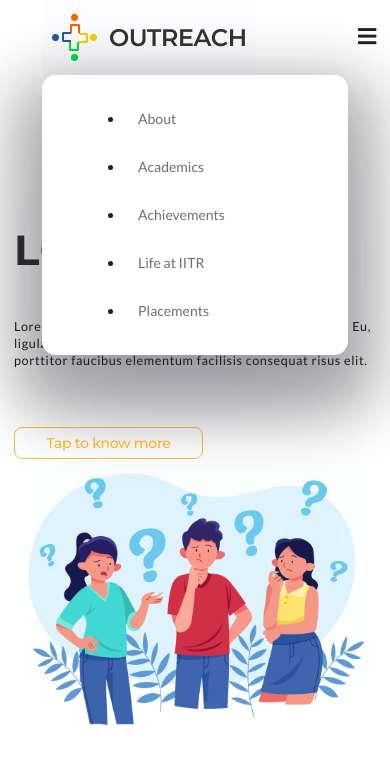
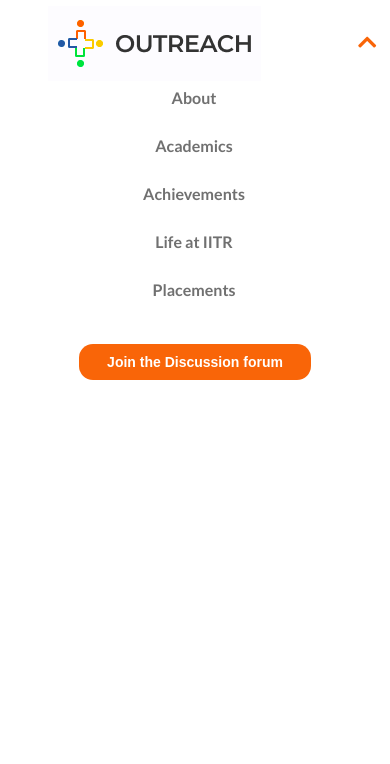
Before and after one commit to Outreach-IITR/Outreach_Website_Frontend, a React (Create React App) app: page / in a window 390 px wide. Both pictures are taken after a click on the element 369 px from the left and 42 px from the top of the page. Shown: the top 764 px of the page. Built offline with nearby package versions, Linux system fonts and the light colour scheme.

Commit message:
navbar responsive done

```diff
--- a/src/App.js
+++ b/src/App.js
@@ -6,7 +6,7 @@ function App() {
   return (
     <div>
       <Navbar />
-      <Homepage />
+      {/* <Homepage /> */}
     </div>
   );
 }
--- a/src/Components/Navbar/Navbar.css
+++ b/src/Components/Navbar/Navbar.css
@@ -8,6 +8,7 @@
 .logo {
     display: grid;
     grid-column: 2/3;
+    padding: 0.4rem;
     justify-content: center;
     align-items: center;
 }
@@ -21,13 +22,12 @@
     display: flex;
     font-size: medium;
     font-weight: bold;
-    color: #F96508;
     list-style-type:none;
-    justify-content: space-around;
     align-items: center;
 }
 
 .menu-link-item {
+    list-style-type: none;
     padding: 1rem;
 }
 
@@ -62,6 +62,10 @@
     align-items: center;
 }
 
+.List-menu-icon {
+    color: #F96508;
+}
+
 .menu-item {
   color: rgba(51, 51, 51, 0.7);
 }
@@ -73,25 +77,28 @@
     .menu-link {
         display: none;
     }
+
     .mobile-menu-link {
         grid-row:2/4;
-        position: relative;
+        grid-column: 1/6;
         z-index: 99;
-    }
-    .mobile-menu-link {
-        background-color: white;
-        height: 20rem;
+        font-size: medium;
+        font-weight: bold;
+        text-align: center;
         display: grid;
-        grid-column: 2/5;
-        align-items: center;
-        padding-left: 3rem;
-        border-radius: 1rem;
+        margin-top: -2rem;
+        margin-left:-3rem;
         transition: all 2s linear;
         transform-origin: top;
-        box-shadow: rgba(50, 50, 93, 0.25) 0px 50px 100px -20px, rgba(0,0,0,0.3) 0px 30px 60px 30px;
+
 
     }
     .Discussion-forum {
+        grid-row:4/5;
+        grid-column: 1/6;
+    }
+
+    .Discussion-forum-button-list{
         display: none;
     }
     .List-menu {
--- a/src/Components/Navbar/Navbar.js
+++ b/src/Components/Navbar/Navbar.js
@@ -11,34 +11,34 @@ const Navbar = () => {
                 </div>
 
                 <div className= {showList ? "mobile-menu-link" : "menu-link"}>
-                    <ul>
+                    <ul className="menu-link-ul">
                         <li className="menu-link-item">
-                            <a href="https://google.com" className="menu-item">About</a>
+                            <a href="/" className="menu-item">About</a>
                         </li>
                         <li className="menu-link-item">
-                            <a href="https://google.com" className="menu-item">Academics</a>
+                            <a href="/" className="menu-item">Academics</a>
                         </li>
                         <li className="menu-link-item">
-                            <a href="https://google.com" className="menu-item">Achievements</a>
+                            <a href="/" className="menu-item">Achievements</a>
                         </li>
                         <li className="menu-link-item">
-                            <a href="https://google.com" className="menu-item">Life&nbsp;at&nbsp;IITR</a>
+                            <a href="/" className="menu-item">Life&nbsp;at&nbsp;IITR</a>
                         </li>
                         <li className="menu-link-item">
-                            <a href="https://google.com" className="menu-item">Placements</a>
+                            <a href="/" className="menu-item">Placements</a>
                         </li>
                     </ul>
                 </div>
 
                 <div className="Discussion-forum">
-                <a href="https://google.com" target="_blank" rel="noreferrer">
-                    <button class="primary" className="Discussion-forum-button">
+                <a href="/" target="_blank" rel="noreferrer">
+                    <button className={showList ? "Discussion-forum-button" : "Discussion-forum-button-list Discussion-forum-button"}>
                         Join&nbsp;the&nbsp;Discussion&nbsp;forum
                     </button>
                 </a>
                 </div>
                 <div className="List-menu" onClick={() => setShowList(!showList)}>
-                    <i class="bars icon"></i>
+                    <i class={showList ? "chevron up icon List-menu-icon" : "chevron down icon List-menu-icon"} ></i>
                 </div>
             </nav>
         )
```
